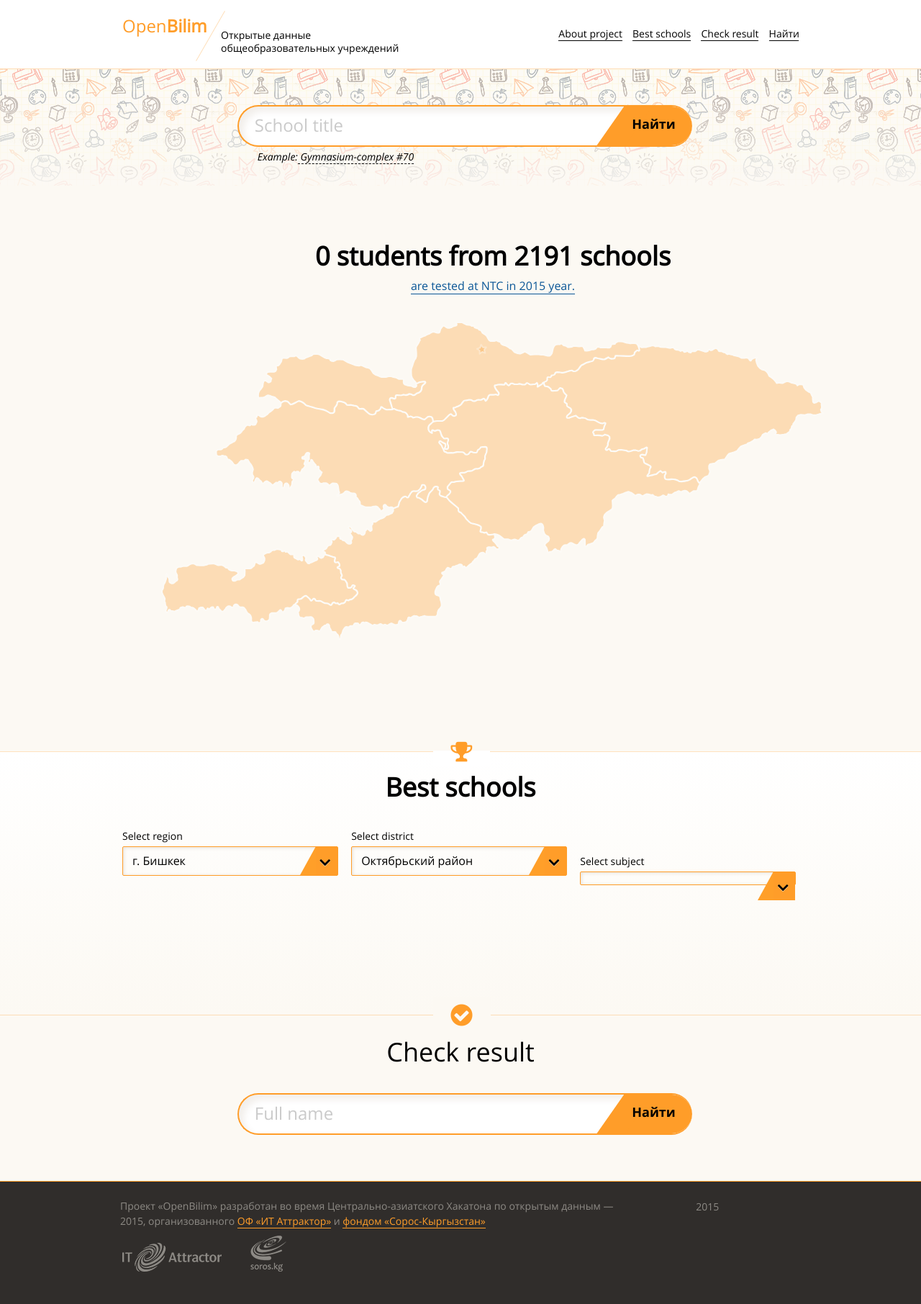
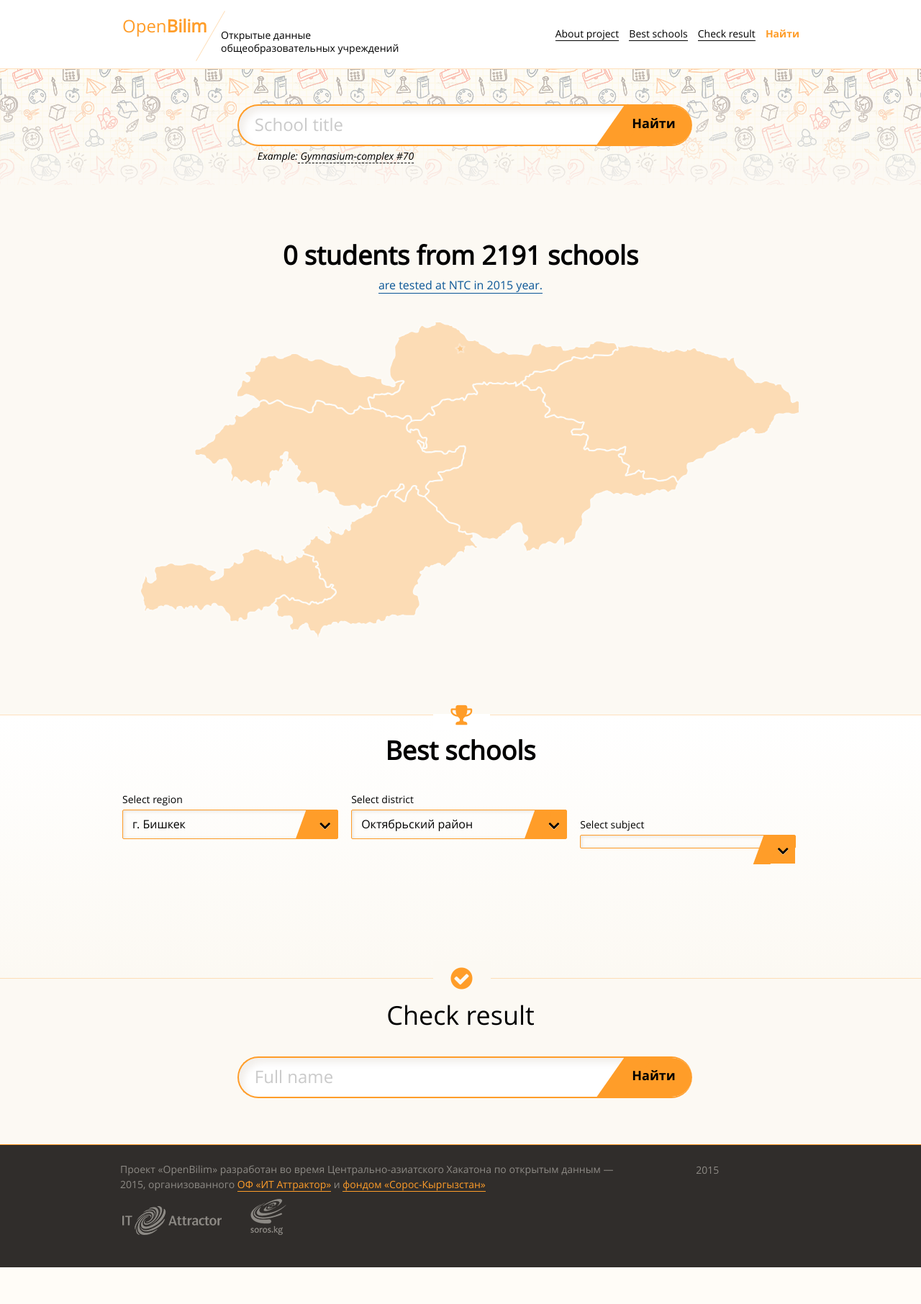
Before and after one commit to ITAttractor/educationkg, a Django app: page / in a window 1280 px wide. Shown: the whole page at 72% size. After the commit the page ends 1761 px from the top, so only its background shows below. Run offline with Django 3.2, Linux system fonts and the light colour scheme; data comes from the database, SQL or seed files in the repository; data that the repository does not hold is empty; some libraries are stand-ins or nearby versions.

Commit message:
#73 поправила кросс-платформенность, сделала меню плавающим, добавила класс m-active к активным ссылкам в меню

```diff
--- a/web-application/geo/templates/map.html
+++ b/web-application/geo/templates/map.html
@@ -1,5 +1,5 @@
 <div id="map">
-    <svg xmlns="http://www.w3.org/2000/svg" version="1.1" width="970" height="620"
+    <svg xmlns="http://www.w3.org/2000/svg" version="1.1" width="940" height="620"
          style="-webkit-tap-highlight-color: rgba(0, 0, 0, 0);">
         <defs style="-webkit-tap-highlight-color: rgba(0, 0, 0, 0);"></defs>
         <path stroke="#ffffff"
--- a/web-application/ntc/static/css/style.css
+++ b/web-application/ntc/static/css/style.css
@@ -1,27 +1,30 @@
-body {
+html, body {
   font-family: 'open_sansregular';
   background: #fcf9f3;
-  margin: 0; }
-  body h1 {
+  margin: 0;
+  min-width: 1000px;
+  height: 100%;
+  padding: 0; }
+  html h1, body h1 {
     font-weight: normal; }
-  body a {
+  html a, body a {
     text-decoration: none;
     border-bottom: 1px solid #000; }
-    body a:hover {
+    html a:hover, body a:hover {
       border: none !important; }
-  body ul {
+  html ul, body ul {
     list-style-type: none; }
-  body i {
+  html i, body i {
     padding: 0 5px; }
-  body table {
+  html table, body table {
     border-collapse: collapse;
     font-size: 16px;
     line-height: 22px;
     text-align: left;
     margin: 0 auto; }
-    body table tr:nth-child(2n) {
+    html table tr:nth-child(2n), body table tr:nth-child(2n) {
       background: #fcf3e6; }
-    body table tr th {
+    html table tr th, body table tr th {
       background: #fedfba;
       border: 0;
       font-size: 14px;
@@ -29,24 +32,25 @@
       font-family: 'open_sansregular';
       font-weight: 400;
       padding: 9px 0px 9px 16px; }
-    body table tr td {
+    html table tr td, body table tr td {
       padding: 9px 16px;
       box-sizing: border-box; }
-      body table tr td:nth-child(2n) {
+      html table tr td:nth-child(2n), body table tr td:nth-child(2n) {
         width: 550px;
         padding-right: 50px; }
-      body table tr td a {
+      html table tr td a, body table tr td a {
         color: #0a5798;
         border-bottom: 1px solid #0a5798; }
-  body path {
+  html path, body path {
     fill: #ff9d29;
     opacity: 0.3; }
-    body path:hover {
+    html path:hover, body path:hover {
       /*fill: #000000;*/
       opacity: 1; }
 
 .container {
-  width: 940px;
+  min-width: 700px;
+  max-width: 940px;
   margin: 0 auto; }
 
 .overflow-hidden {
@@ -55,7 +59,12 @@
 
 .header {
   background: #ffffff;
-  position: relative; }
+  position: fixed;
+  top: 0;
+  left: 0;
+  z-index: 99999;
+  min-width: 100%;
+  border-bottom: 1px solid #ffe1be; }
   .header .logo {
     width: 410px;
     display: inline-block;
@@ -103,6 +112,10 @@
       margin: 0 5px; }
       .header .main-menu span a:hover {
         border: 0; }
+    .header .main-menu span .m-active {
+      color: #ff9d29;
+      border-bottom: none;
+      font-family: 'open_sansbold'; }
 
 footer {
   background: #302d2b;
@@ -319,7 +332,7 @@
 .search-school {
   background: #fcf9f3 url("../img/top-bg1.png") 0 0 repeat;
   padding-bottom: 26px;
-  border-top: 1px solid #ffe1be; }
+  margin-top: 95px; }
   .search-school .exmpl {
     font-size: 14px;
     line-height: 24px;
@@ -397,9 +410,9 @@
 
 .block-map {
   display: inline-block;
-  margin-left: 200px;
-  margin-top: 50px;
+  margin: 0 auto;
   position: relative;
+  top: 50px;
   text-align: center; }
   .block-map h2 {
     font-size: 36px;
@@ -520,18 +533,21 @@
           top: 0;
           right: 0;
           background: #ff9d29;
-          padding: 9px 5px 4px 0px;
+          padding: 9px 5px 4px 7px;
           cursor: pointer; }
           .sect-best-schools .block-scores-filter .s-filter .select-box .s-angle::before {
             content: "";
             position: absolute;
-            top: -1px;
-            left: -22px;
-            width: 0;
-            height: 0;
-            border-style: solid;
-            border-width: 0px 0 40px 22px;
-            border-color: transparent transparent #ff9f29 transparent; }
+            top: 0;
+            left: -14px;
+            width: 24px;
+            height: 40px;
+            background: #ff9d29;
+            transform: skew(-20deg, 0deg);
+            -webkit-transform: skew(-20deg, 0deg);
+            -moz-transform: skew(-20deg, 0deg);
+            -o-transform: skew(-20deg, 0deg);
+            -ms-transform: skew(-20deg, 0deg); }
           .sect-best-schools .block-scores-filter .s-filter .select-box .s-angle span i {
             text-shadow: 0px 1px 0px rgba(255, 255, 255, 0.5);
             font-size: 24px;
--- a/web-application/ntc/static/css/style.scss
+++ b/web-application/ntc/static/css/style.scss
@@ -1,9 +1,13 @@
 //***********GLOBAL******************************
 
-body {
+html,body {
   font-family: 'open_sansregular';
   background: #fcf9f3;
   margin: 0;
+  min-width: 1000px;
+  height: 100%;
+  padding: 0;
+
   h1 {
     font-weight: normal;
   }
@@ -66,7 +70,8 @@
 }
 
 .container {
-  width: 940px;
+  min-width: 700px;
+  max-width: 940px;
   margin: 0 auto;
 }
 
@@ -79,7 +84,12 @@
 
 .header {
   background: #ffffff;
-  position: relative;
+  position: fixed;
+  top: 0;
+  left: 0;
+  z-index: 99999;
+  min-width: 100%;
+  border-bottom: 1px solid #ffe1be;
   .logo {
     width: 410px;
     display: inline-block;
@@ -135,6 +145,11 @@
         &:hover {
           border: 0;
         }
+      }
+      .m-active{
+        color: #ff9d29;
+        border-bottom: none;
+        font-family: 'open_sansbold';
       }
     }
   }
@@ -307,6 +322,7 @@
 //*****************************************END POPUPS*********************
 
 //*************start index.html**********************
+
 .input-search-block {
   padding-top: 50px;
   display: inline-block;
@@ -393,7 +409,7 @@
 .search-school {
   background: #fcf9f3 url("../img/top-bg1.png") 0 0 repeat;
   padding-bottom: 26px;
-  border-top: 1px solid #ffe1be;
+  margin-top: 95px;
 
   .exmpl {
     font-size: 14px;
@@ -496,9 +512,11 @@
 
 .block-map {
   display: inline-block;
-  margin-left: 200px;
-  margin-top: 50px;
+  //margin-left: 200px;
+  margin: 0 auto;
+  //margin-top: 50px;
   position: relative;
+  top: 50px;
   text-align: center;
   h2 {
     font-size: 36px;
@@ -636,18 +654,23 @@
           top: 0;
           right: 0;
           background: #ff9d29;
-          padding: 9px 5px 4px 0px;
+          padding: 9px 5px 4px 7px;
           cursor: pointer;
           &::before {
             content: "";
             position: absolute;
-            top: -1px;
-            left: -22px;
-            width: 0;
-            height: 0;
-            border-style: solid;
-            border-width: 0px 0 40px 22px;
-            border-color: transparent transparent #ff9f29 transparent;
+            top: 0;
+            left: -14px;
+            width: 24px;
+            height: 40px;
+            background: #ff9d29;
+
+            transform: skew(-20deg, 0deg);
+            -webkit-transform: skew(-20deg, 0deg);
+            -moz-transform: skew(-20deg, 0deg);
+            -o-transform: skew(-20deg, 0deg);
+            -ms-transform: skew(-20deg, 0deg);
+
           }
           span {
             i {
--- a/web-application/ntc/templates/base.html
+++ b/web-application/ntc/templates/base.html
@@ -39,7 +39,7 @@
             <span><a id="about-project" href="#">{% trans 'About project' %}</a></span>
             <span><a href="#best-schools">{% trans 'Best schools' %}</a></span>
             <span><a href="#check-result">{% trans 'Check result' %}</a></span>
-            <span><a href="#search-school">{% trans 'Search' %}</a></span>
+            <span><a href="#search-school" class="m-active">{% trans 'Search' %}</a></span>
         </div>
     </div>
 </div>
--- a/web-application/ntc/templates/index.html
+++ b/web-application/ntc/templates/index.html
@@ -56,12 +56,16 @@
         </div>
     </section>
     <section class="sect-map" id="map">
-        <div class="block-map overflow-hidden">
-            <h2>{% blocktrans %}{{ total_students }} students{% endblocktrans %} {% trans 'from' %} {% blocktrans %}{{ total_schools }} schools{% endblocktrans %}</h2>
-            <a href="http://ntc.kg" target="_blank">{% trans 'are tested at NTC in 2015 year' %}.</a>
-            {% include 'map.html' %}
-            <div class="map-legend"></div>
+        <div class="container">
+            <div class="block-map overflow-hidden">
+                <h2>{% blocktrans %}{{ total_students }} students{% endblocktrans %} {% trans 'from' %}
+                    {% blocktrans %}{{ total_schools }} schools{% endblocktrans %}</h2>
+                <a href="http://ntc.kg" target="_blank">{% trans 'are tested at NTC in 2015 year' %}.</a>
+                {% include 'map.html' %}
+                <div class="map-legend"></div>
+            </div>
         </div>
+
     </section>
     <section class="sect-best-schools" id="best-schools">
         <div class="best-sch-border-top">
```
Also changed, not shown: 1 other file.
